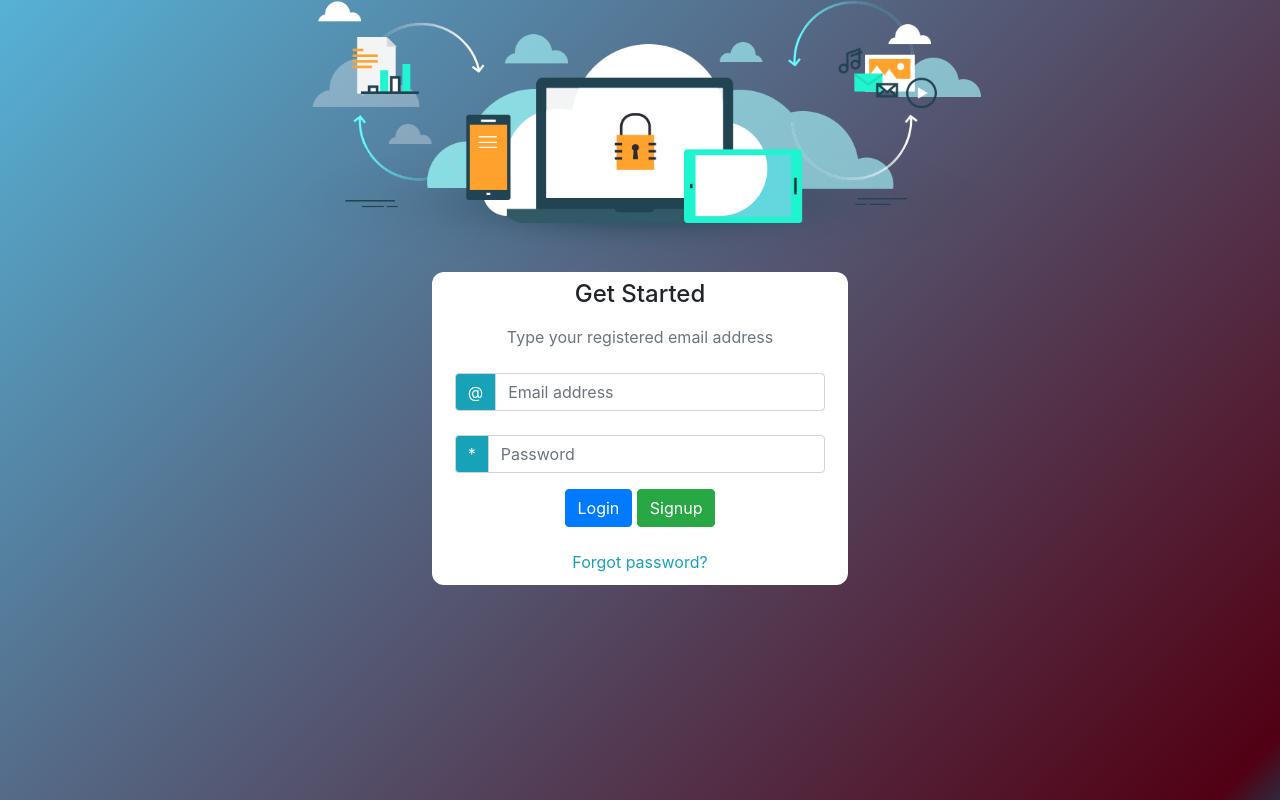
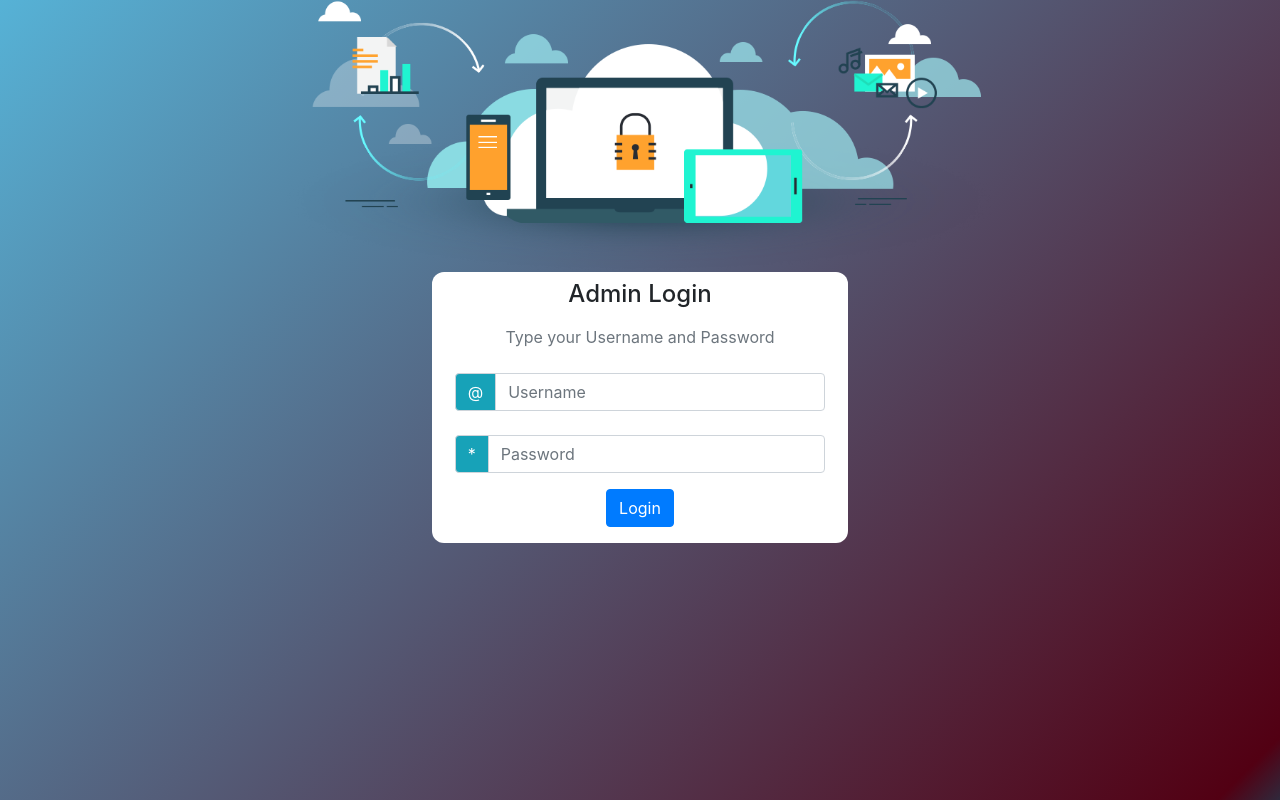
Before and after one commit to mharshg98/doclocker, a Django app: page /adminlogin/ in a window 1280 px wide. Run offline with Django 3.2, Linux system fonts and the light colour scheme; some libraries are stand-ins or nearby versions.

Commit message:
2ndcommit

```diff
--- a/Admin/urls.py
+++ b/Admin/urls.py
@@ -4,4 +4,7 @@ from Admin import views
 
 urlpatterns = [
     path('',views.login,name='login'),
+    #path('register', views.register,name='register'),
+    #path('login', views.login,name='login'),
+    path('logout', views.logout,name='logout'),
 ]
--- a/Admin/views.py
+++ b/Admin/views.py
@@ -1,9 +1,13 @@
-from django.shortcuts import render,redirect
+from django.shortcuts import render,redirect,HttpResponse
 from django.contrib import messages
 from django.contrib.auth.models import User, auth
 
 
 # Create your views here.
+def logout(request):
+    auth.logout(request)
+    return redirect('/')
+
 def login(request):
     if request.method == 'POST':
         username = request.POST['username']
@@ -13,9 +17,34 @@ def login(request):
 
         if user is not None:
             auth.login(request, user)
-            return redirect('/')
+            return HttpResponse('Loggend in Successfully !!')
         else:
-            messages.info(request,"invalid ")
-            return redirect('login')
+            messages.info(request,"Invalid Credentials !!")
+            return redirect('/adminlogin')
     else:
         return render(request,'login.html')
+
+def register(request):
+    if request.method == 'POST':
+        first_name = request.POST['first_name']
+        last_name = request.POST['last_name']
+        username = request.POST['username']
+        password1 = request.POST['password1']
+        password2 = request.POST['password2']
+        email = request.POST['email']
+        if password1==password2:
+            if User.objects.filter(username=username).exists():
+                messages.info(request,'username taken')
+                return redirect('register')
+            elif User.objects.filter(email=email).exists():
+                messages.info(request,'Email Taken')
+                return redirect('register')
+            else:
+                user =User.objects.create_user(username=username,password=password1,email=email,first_name=first_name,last_name=last_name)
+                user.save()
+                return redirect('login')
+        else:
+            messages.info(request,'Password not matched')
+            return redirect('register')
+    else:
+        return render(request,'register.html')
--- a/Templates/login.html
+++ b/Templates/login.html
@@ -3,7 +3,7 @@
     <head>
         <meta charset="UTF-8">
         <meta name="viewport" content="width=device-width, initial-scale=1.0">
-        <title>Pydrive</title>
+        <title>DocLocker</title>
 
         <link rel="stylesheet" href="{% static 'css/bootstrap.min.css' %}" >
 
@@ -29,28 +29,32 @@
           </div>
                 <div class="container-fluid" >
                 <div class="row justify-content-center">
-                        <form class="col-md-4 text-center justify-content-center card-container" action="get_entry" method="post">
-
+                        <form class="col-md-4 text-center justify-content-center card-container" action="" method="post">
+                          {% csrf_token %}
                             <div>
 
-                                <h4 class="pt-2 pb-2"> Get Started<span class="glyphicon glyphicon-envelope"></span></h4>
-                                <p class="text-muted">Type your registered email address</p>
-
+                                <h4 class="pt-2 pb-2"> Admin Login<span class="glyphicon glyphicon-envelope"></span></h4>
+                                <p class="text-muted">Type your Username and Password</p>
+                                <div>
+                                  {% for message in messages %}
+                                  <h3>{{message}}</h3>
+                                  {% endfor %}
+                              </div>
                                 <div class="input-group mb-2 p-2">
                                   <div class="input-group-prepend ">
                                     <span class="input-group-text bg-info text-white" id="basic-addon1">@</span>
                                   </div>
-                                  <input name="email" id="email" type="email" required class="form-control" placeholder="Email address" aria-label="Email" aria-describedby="basic-addon1">
+                                  <input name="username" id="username" type="text" required class="form-control" placeholder="Username" aria-label="Email" aria-describedby="basic-addon1">
                                 </div>
                                 <div class="input-group mb-2 p-2">
                                   <div class="input-group-prepend">
                                     <span class="input-group-text bg-info text-white" id="basic-addon1">*</span>
                                   </div>
-                                  <input name="password" id="password" type="password" required minlength="8" class="form-control" placeholder="Password" aria-label="Email" aria-describedby="basic-addon1">
+                                  <input name="password" id="password" type="password" required minlength="5" class="form-control" placeholder="Password" aria-label="Email" aria-describedby="basic-addon1">
                                 </div>
                                 <input type="submit" name="submit" class="btn btn-primary btn-md mb-3" value="Login"/>
-                                <input type="submit" name="submit" class="btn btn-success btn-md mb-3" value="Signup"/><br/>
-                                <button data-toggle="modal" data-target="#forgotModal" class="btn bg-white text-info mb-1">Forgot password?</button>
+
+
                             </div>
                         </form>
                 </div>
--- a/doclocker/urls.py
+++ b/doclocker/urls.py
@@ -19,4 +19,5 @@ from django.urls import path,include
 urlpatterns = [
     path('admin/', admin.site.urls),
     path('adminlogin/',include('Admin.urls')),
+
 ]
```
